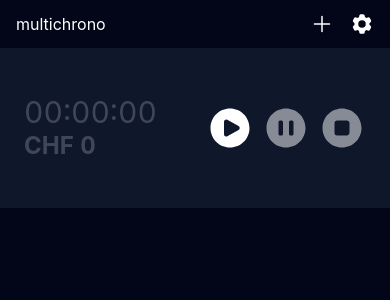
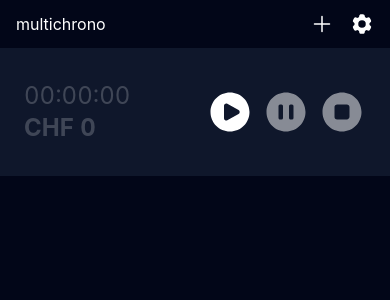
Before and after one commit to j4kim/multichrono, a Vue app: page / in a window 390 px wide. Shown: the top 300 px of the page. Built offline with nearby package versions, Linux system fonts and the light colour scheme.

Commit message:
ui details

```diff
--- a/src/components/Chrono.vue
+++ b/src/components/Chrono.vue
@@ -30,14 +30,14 @@ const { lengthX } = useSwipe(el, {
   <div
     ref="el"
     :chrono="chrono"
-    class="flex h-40 grow items-center justify-between px-6 py-1"
+    class="flex h-32 grow flex-wrap items-center justify-between px-6 py-1 sm:h-40"
     :class="getBgClass(chrono)"
   >
     <div>
       <div class="text-xl font-light">
         {{ chrono.label }}
       </div>
-      <Time class="text-3xl sm:text-4xl" :chrono></Time>
+      <Time class="text-2xl sm:text-4xl" :chrono></Time>
       <Price class="text-2xl font-bold sm:text-3xl" :chrono></Price>
     </div>
     <ChronoButtons :chrono />
```
